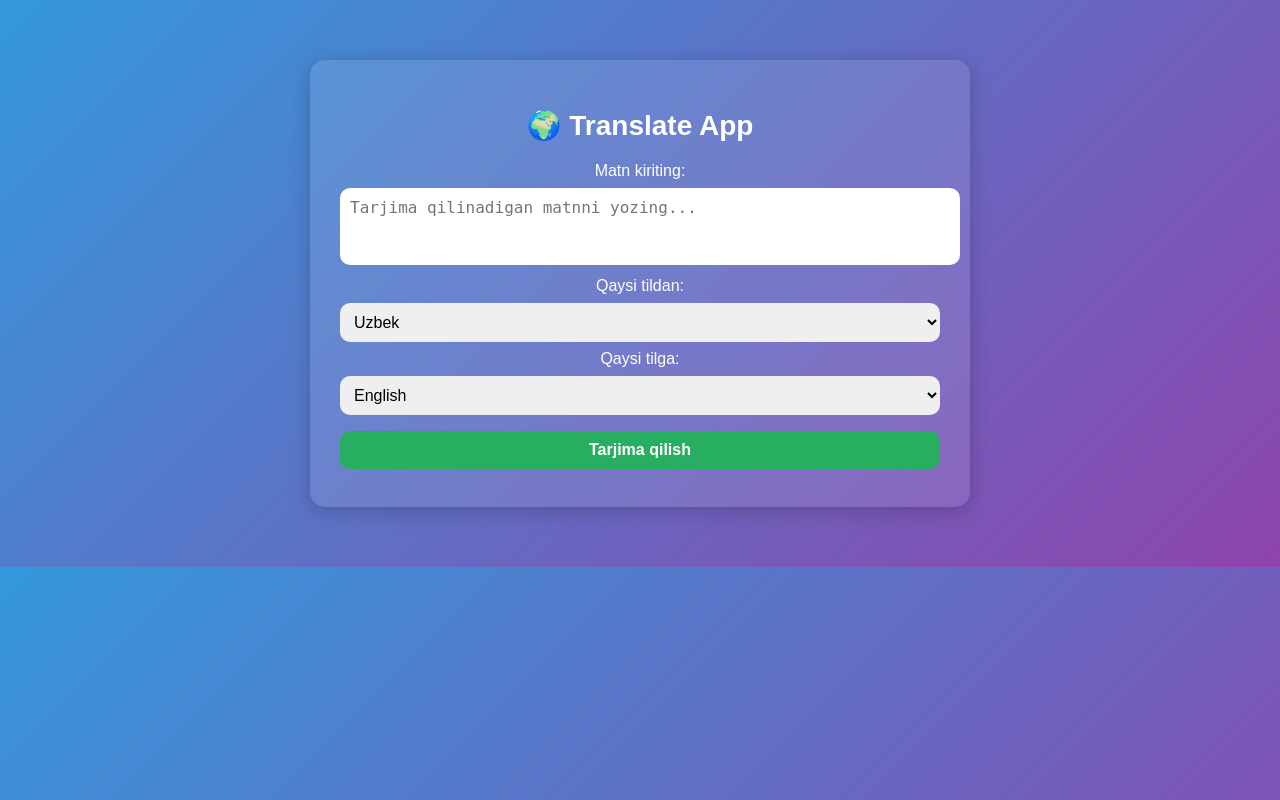
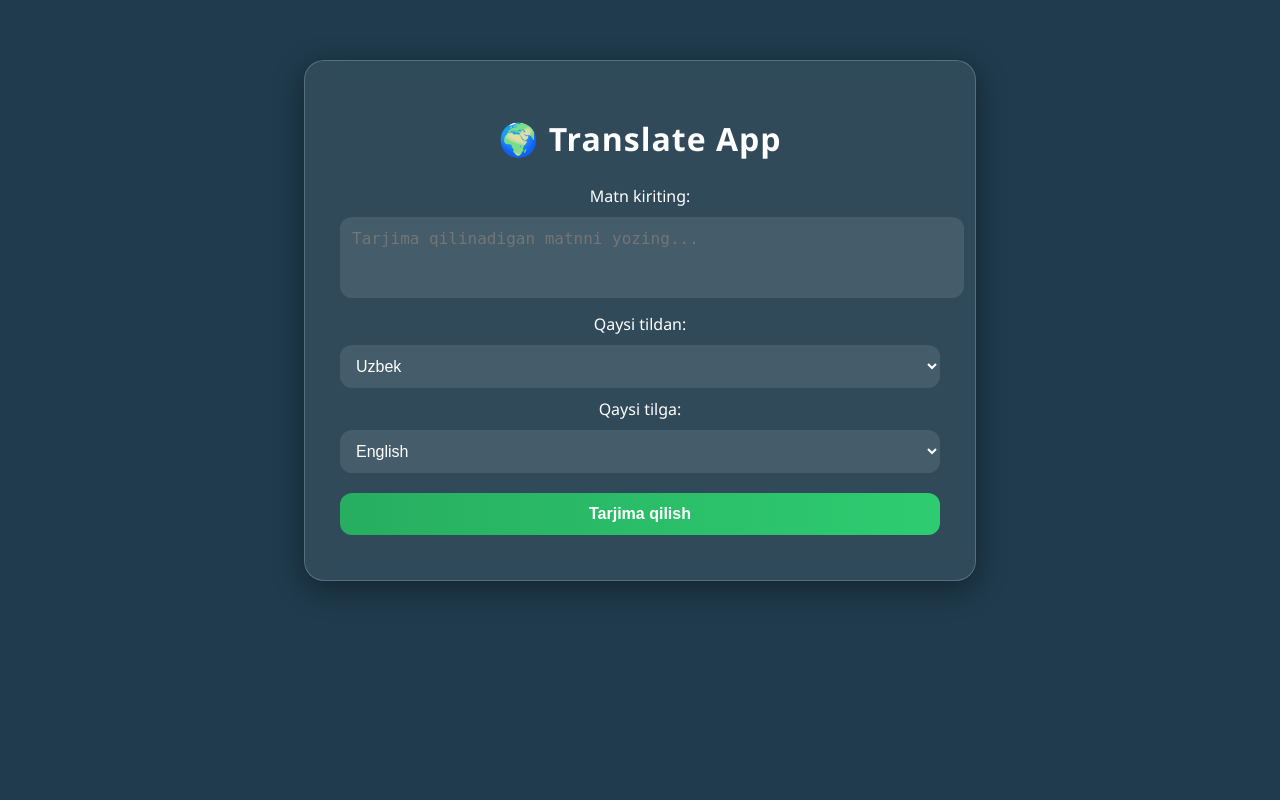
Before and after one commit to mustafomadazimov111-ops/translate_app, a Python web app: template templates/index.html in a window 1280 px wide. Run offline with Jinja, Linux system fonts and the light colour scheme; the template is opened without the code that fills it, so the values that code supplies are empty.

Commit message:
Update: modern index.html design

```diff
--- a/templates/index.html
+++ b/templates/index.html
@@ -6,53 +6,76 @@
     <title>Translate App</title>
     <style>
     body {
-            font-family: Arial, sans-serif;
-            background: linear-gradient(135deg, #3498db, #8e44ad);
+        font-family: 'Segoe UI', Tahoma, Geneva, Verdana, sans-serif;
+        background: #1f3b4d; /* Toq ko‘k orqa fon */
         color: white;
         text-align: center;
         margin: 0;
         padding: 0;
     }
+
     .container {
         max-width: 600px;
         margin: 60px auto;
-            background: rgba(255,255,255,0.1);
-            border-radius: 15px;
-            padding: 30px;
-            box-shadow: 0 4px 20px rgba(0,0,0,0.2);
+        background: rgba(255, 255, 255, 0.08); /* shaffof oynalar */
+        border-radius: 20px;
+        padding: 35px;
+        box-shadow: 0 8px 30px rgba(0, 0, 0, 0.4);
+        backdrop-filter: blur(10px); /* shaffof oynani blur effekti bilan */
+        border: 1px solid rgba(255, 255, 255, 0.2);
     }
+
     h1 {
-            font-size: 28px;
-            margin-bottom: 20px;
+        font-size: 32px;
+        margin-bottom: 25px;
+        letter-spacing: 1px;
     }
+
     textarea, select, button {
         width: 100%;
-            padding: 10px;
-            margin: 8px 0;
+        padding: 12px;
+        margin: 10px 0;
         border: none;
-            border-radius: 10px;
+        border-radius: 12px;
         font-size: 16px;
+        outline: none;
     }
+
     textarea {
         resize: none;
+        background: rgba(255, 255, 255, 0.1);
+        color: white;
     }
+
+    select {
+        background: rgba(255, 255, 255, 0.1);
+        color: white;
+    }
+
     button {
-            background-color: #27ae60;
+        background: linear-gradient(90deg, #27ae60, #2ecc71);
         color: white;
         font-weight: bold;
         cursor: pointer;
+        transition: 0.3s;
     }
+
     button:hover {
-            background-color: #2ecc71;
+        background: linear-gradient(90deg, #2ecc71, #27ae60);
     }
+
     .result {
-            background: rgba(255,255,255,0.2);
-            padding: 15px;
-            border-radius: 10px;
-            margin-top: 20px;
+        background: rgba(255, 255, 255, 0.15);
+        padding: 20px;
+        border-radius: 15px;
+        margin-top: 25px;
+        border: 1px solid rgba(255, 255, 255, 0.2);
     }
+
     audio {
-            margin-top: 10px;
+        margin-top: 12px;
+        width: 100%;
+        outline: none;
     }
 </style>
 </head>
```
Lines whose indentation alone changed are shown as unchanged.
